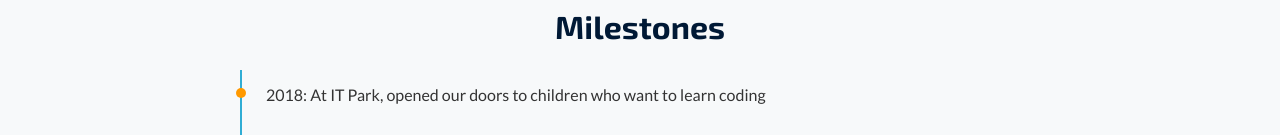
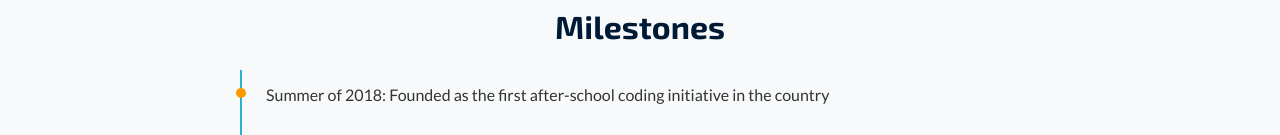
Before and after one commit to zmagsar/computerscience.mn, a Vue app: page /about in a window 1280 px wide. Shown: the part 660-795 px from the top of the page. Built offline with nearby package versions, Linux system fonts and the light colour scheme.

Commit message:
Update AboutView.vue

```diff
--- a/src/views/AboutView.vue
+++ b/src/views/AboutView.vue
@@ -4,7 +4,7 @@ import TestimonialsSection from '../components/TestimonialsSection.vue'
 import aboutPhoto from '../assets/img/about-photo.png'
 
 const milestones = [
-  '2018: At IT Park, opened our doors to children who want to learn coding',
+  'Summer of 2018: Founded as the first after-school coding initiative in the country',
   '2018: Organized an Hour of Code at Logarithm school',
   '2019: Became the Hour of Code Partner of Code.org',
   '2019: Organized Initialize coding camp, inviting Dale Musser, a university professor based in Silicon Valley',
```
